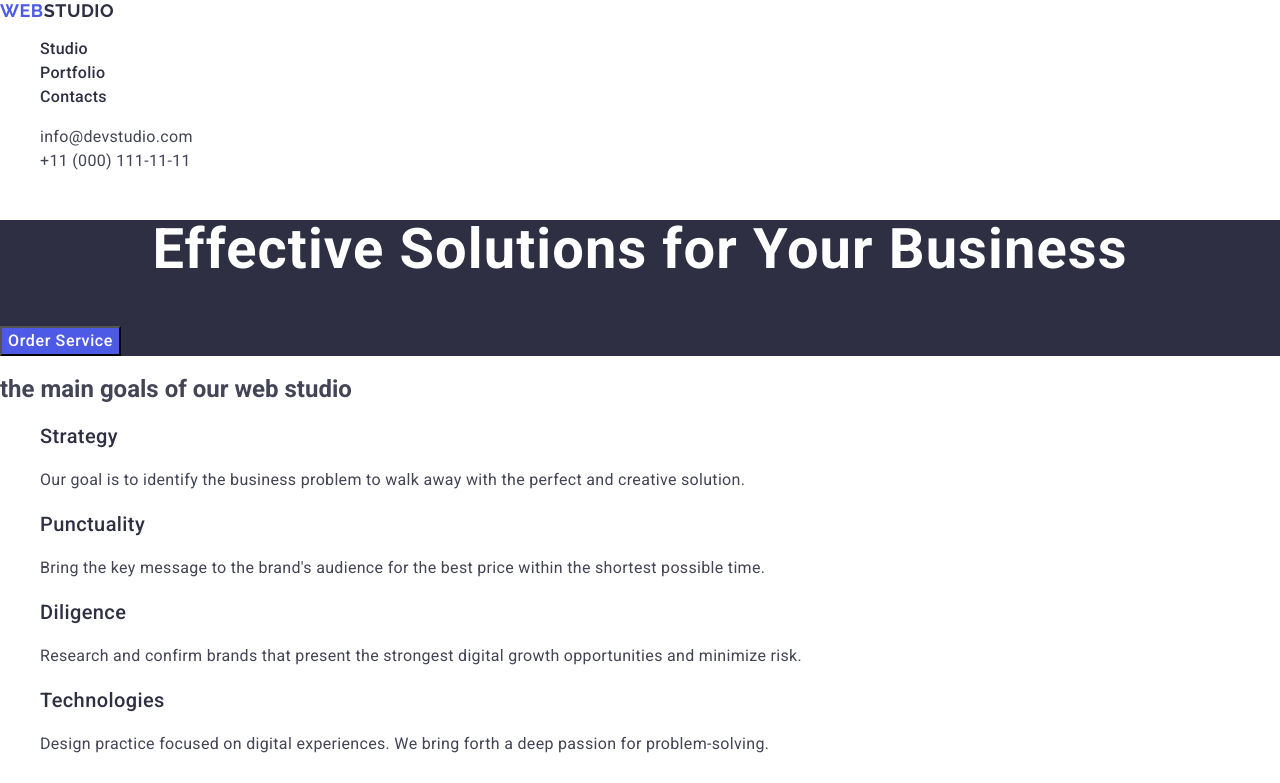
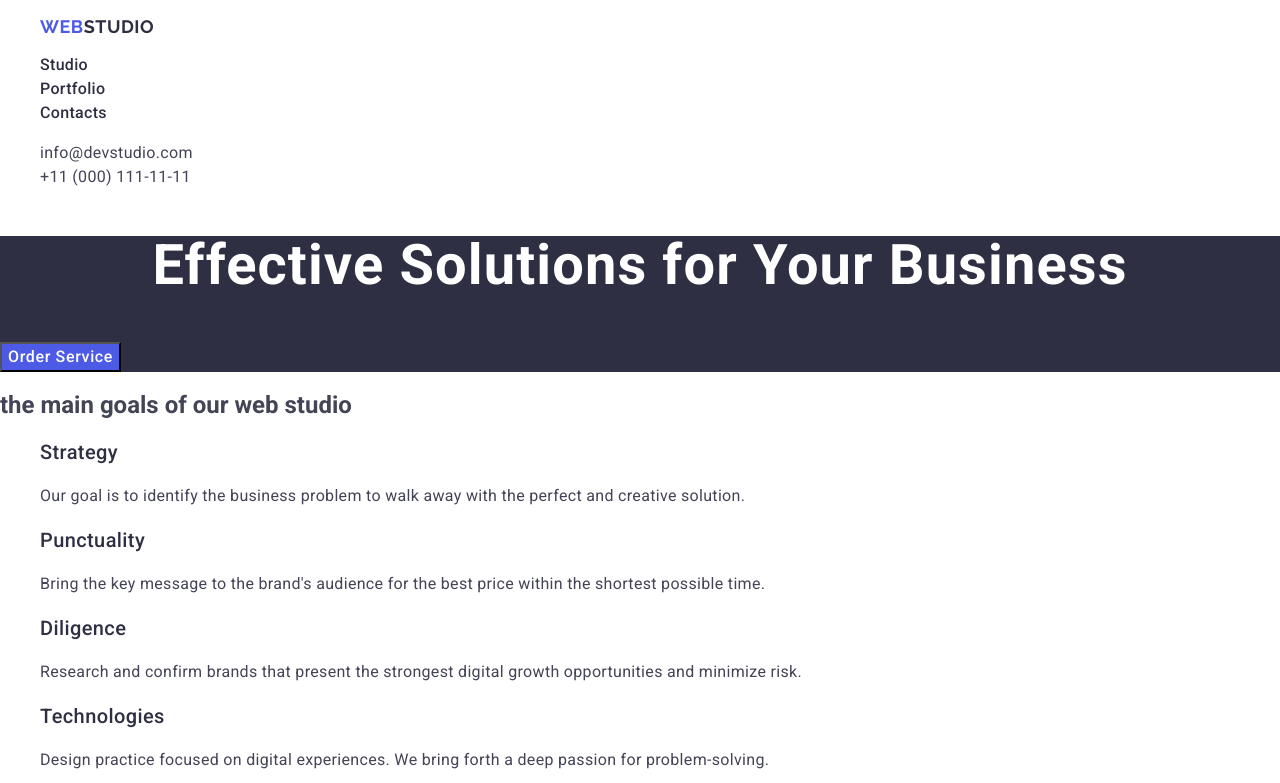
Before and after one commit to S-Bogdan-03546/goit-markup-hw-02, a plain HTML site: page index.html in a window 1280 px wide. Shown: the top 783 px of the page. Drawn offline with nearby package versions, Linux system fonts and the light colour scheme.

Commit message:
goit-markup-hw-02 (09)

```diff
--- a/css/styles.css
+++ b/css/styles.css
@@ -170,7 +170,7 @@ ol {
 .team-list {}
 
 .team-item {
-    background: var(--CLOUD, #F4F4FD);
+    background: var(--CLOUD, #FFFFFF);
 }
 
 .team-img {}
--- a/index.html
+++ b/index.html
@@ -23,7 +23,9 @@
     <header class="header">
         <nav class="header-navigation">
             <!-- лого -->
-            <a class="header-logo" href="./index.html">Web<span class="header-logo-text">Studio</span></a>
+            <ul>
+                <li><a class="header-logo" href="./index.html">Web<span class="header-logo-text">Studio</span></a></li>
+            </ul>
             <ul class="header-menu-list">
                 <li class="header-menu-item"><a href="" class="header-menu-link">Studio</a></li>
                 <li class="header-menu-item"><a href="" class="header-menu-link">Portfolio</a></li>
```
